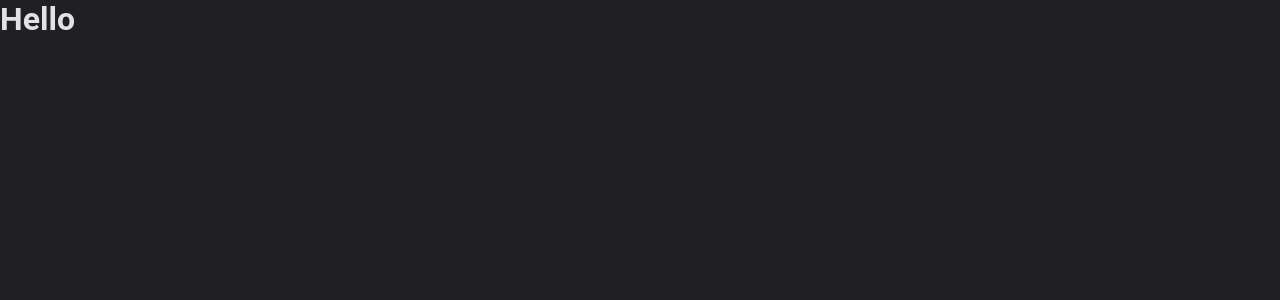
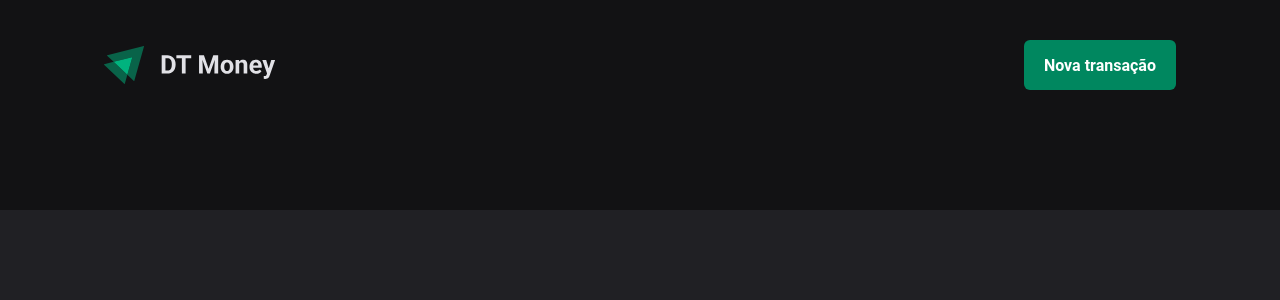
Before and after one commit to pedrolgarcia/dt-money, a React app: page / in a window 1280 px wide. Shown: the top 300 px of the page. Built offline with nearby package versions, Linux system fonts and the light colour scheme; the HTML template or start-up script is replaced by a standard one.

Commit message:
feat: header component

```diff
--- a/src/App.tsx
+++ b/src/App.tsx
@@ -2,13 +2,15 @@
 
 import { defaultTheme } from './styles/themes/default'
 import { GlobalStyle } from './styles/global'
+
+import { Transactions } from './pages/Transactions'
 
 export function App() {
   return (
     <ThemeProvider theme={defaultTheme}>
       <GlobalStyle />
 
-      <h1>Hello</h1>
+      <Transactions />
     </ThemeProvider>
   )
 }
--- /dev/null
+++ b/src/components/Header/index.tsx
@@ -0,0 +1,15 @@
+import { HeaderContainer, HeaderContent, NewTransactionButton } from './styles'
+
+import logoImg from '../../assets/logo.svg'
+
+export function Header() {
+  return (
+    <HeaderContainer>
+      <HeaderContent>
+        <img src={logoImg} alt="" />
+
+        <NewTransactionButton>Nova transação</NewTransactionButton>
+      </HeaderContent>
+    </HeaderContainer>
+  )
+}
--- /dev/null
+++ b/src/components/Header/styles.ts
@@ -0,0 +1,33 @@
+import styled from 'styled-components'
+
+export const HeaderContainer = styled.header`
+  background-color: ${({ theme }) => theme['gray-900']};
+  padding: 2.5rem 0 7.5rem;
+`
+
+export const HeaderContent = styled.div`
+  width: 100%;
+  max-width: 1120px;
+  margin: 0 auto;
+  padding: 0 1.5rem;
+
+  display: flex;
+  justify-content: space-between;
+  align-items: center;
+`
+
+export const NewTransactionButton = styled.button`
+  height: 50px;
+  border: 0;
+  background-color: ${({ theme }) => theme['green-500']};
+  color: ${({ theme }) => theme.white};
+  font-weight: bold;
+  padding: 0 1.25rem;
+  border-radius: 6px;
+  cursor: pointer;
+
+  &:hover {
+    background-color: ${({ theme }) => theme['green-700']};
+    transition: background-color 0.2s;
+  }
+`
--- /dev/null
+++ b/src/pages/Transactions/index.tsx
@@ -0,0 +1,9 @@
+import { Header } from '../../components/Header'
+
+export function Transactions() {
+  return (
+    <div>
+      <Header />
+    </div>
+  )
+}
--- /dev/null
+++ b/src/pages/Transactions/styles.ts
@@ -0,0 +1,3 @@
+import styled from 'styled-components'
+
+export const Container = styled.div``
```
Also changed, not shown: src/assets/logo.svg (added).
